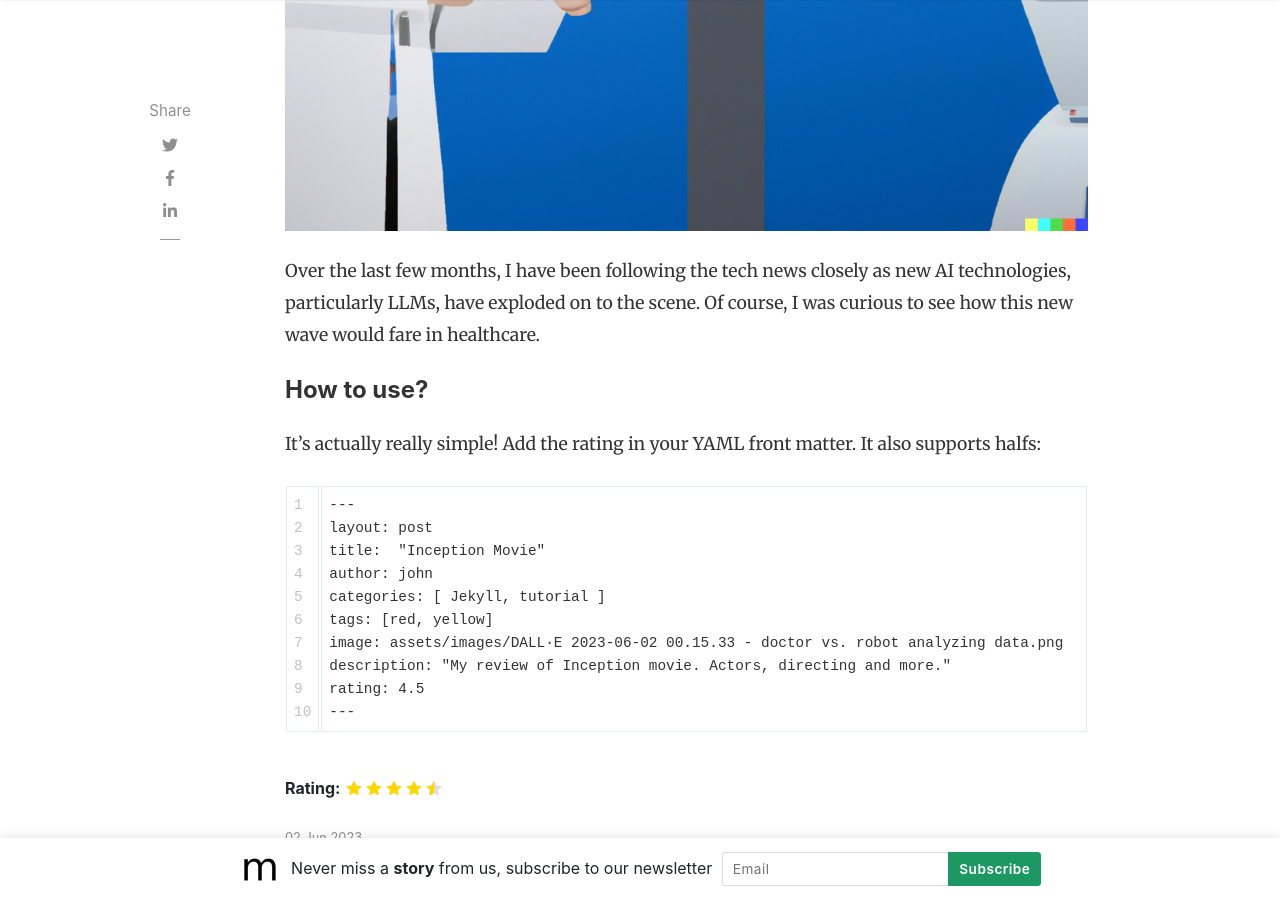
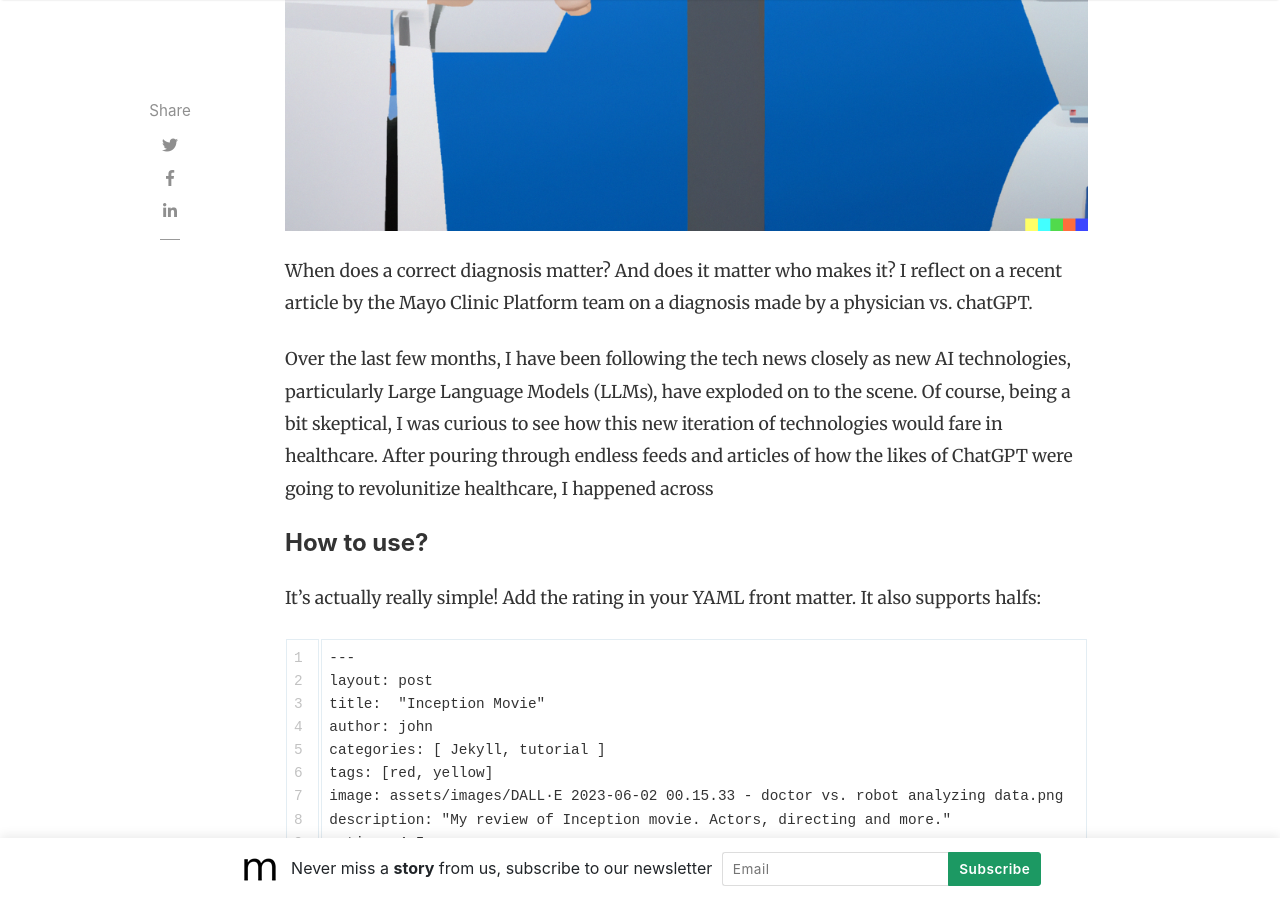
Before and after one commit to slsu0424/slsu0424.github.io, a Jekyll site: the page built from _posts/2023-06-02-test.md, in a window 1280 px wide and 900 px high, scrolled down 987 px. Built offline with Jekyll 4.4.1, drawn with Linux system fonts in a browser that asks for light colours; nearby versions of some CDN libraries; comment, search, counter and statistics services are not loaded.

Commit message:
Update 2023-06-02-test.md

```diff
--- a/_posts/2023-06-02-test.md
+++ b/_posts/2023-06-02-test.md
@@ -5,13 +5,13 @@ author: sandy
 categories: [ Jekyll, tutorial ]
 tags: [red, yellow]
 image: assets/images/DALL·E 2023-06-02 00.15.33 - doctor vs. robot analyzing data.png
-description: "When does a correct diagnosis matter?  And does it matter who makes it?  I reflect on a recent article by the Mayo Clinic Platform team on a diagnosis made by a real-human being vs. chatGPT."
-featured: true
-hidden: true
+description: "When does a correct diagnosis matter?"
 rating: 4.5
 ---
 
-Over the last few months, I have been following the tech news closely as new AI technologies, particularly LLMs, have exploded on to the scene.  Of course, I was curious to see how this new wave would fare in healthcare.
+When does a correct diagnosis matter?  And does it matter who makes it?  I reflect on a recent article by the Mayo Clinic Platform team on a diagnosis made by a physician vs. chatGPT.
+
+Over the last few months, I have been following the tech news closely as new AI technologies, particularly Large Language Models (LLMs), have exploded on to the scene.  Of course, being a bit skeptical, I was curious to see how this new iteration of technologies would fare in healthcare.  After pouring through endless feeds and articles of how the likes of ChatGPT were going to revolunitize healthcare, I happened across
 
 #### How to use?
 
```
